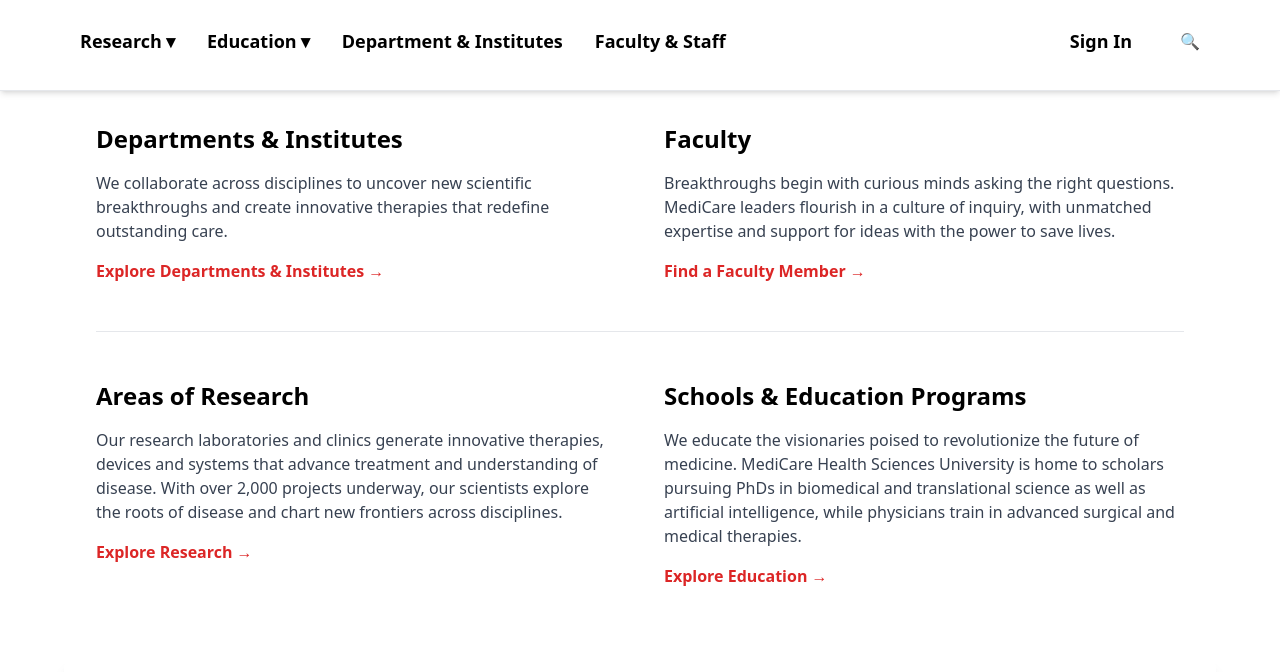
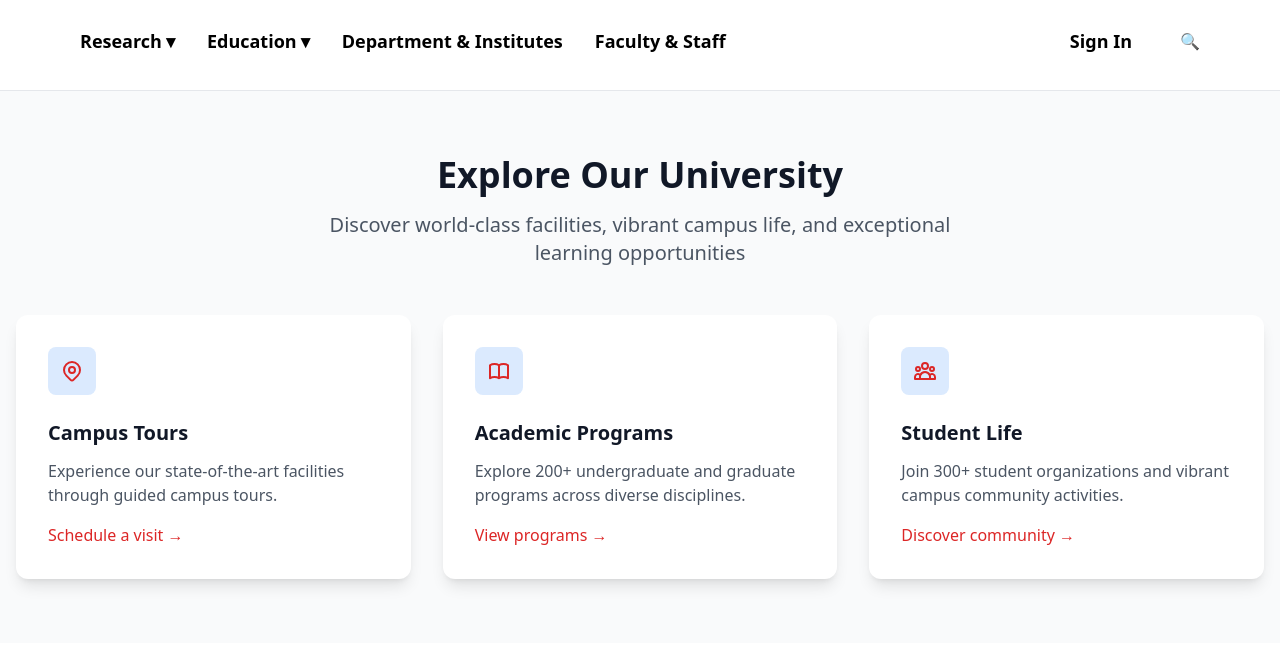
Before and after one commit to AbhilashReddy1519/Hospital-management-system, a website: page src/University.html in a window 1280 px wide. Shown: the part 70-742 px from the top of the page. Drawn offline with nearby package versions, Linux system fonts and the light colour scheme; a script that the page names is missing.

Commit message:
Add "Explore Our University" section with features grid
Introduced a new section highlighting campus tours, academic programs, and student life. This enhances user engagement by showcasing key university offerings with accessible links for further exploration.

```diff
--- a/src/University.html
+++ b/src/University.html
@@ -112,6 +112,69 @@
             </nav>
         </section>
     </header>
+<section class="py-16 bg-gray-50">
+    <div class="container mx-auto px-4">
+        <!-- Section Heading -->
+        <div class="text-center mb-12">
+            <h2 class="text-4xl font-bold text-gray-900 mb-4">Explore Our University</h2>
+            <p class="text-xl text-gray-600 max-w-2xl mx-auto">
+                Discover world-class facilities, vibrant campus life, and exceptional learning opportunities
+            </p>
+        </div>
+
+        <!-- Features Grid -->
+        <div class="grid grid-cols-1 md:grid-cols-2 lg:grid-cols-3 gap-8">
+            <!-- Campus Tour Card -->
+            <div class="bg-white rounded-xl shadow-lg overflow-hidden transition-transform duration-300 hover:scale-105">
+                <div class="p-8">
+                    <div class="w-12 h-12 bg-blue-100 rounded-lg flex items-center justify-center mb-6">
+                        <svg class="w-6 h-6 text-red-600" fill="none" stroke="currentColor" viewBox="0 0 24 24">
+                            <path stroke-linecap="round" stroke-linejoin="round" stroke-width="2" d="M17.657 16.657L13.414 20.9a1.998 1.998 0 01-2.827 0l-4.244-4.243a8 8 0 1111.314 0z"/>
+                            <path stroke-linecap="round" stroke-linejoin="round" stroke-width="2" d="M15 11a3 3 0 11-6 0 3 3 0 016 0z"/>
+                        </svg>
+                    </div>
+                    <h3 class="text-xl font-semibold text-gray-900 mb-3">Campus Tours</h3>
+                    <p class="text-gray-600 mb-4">Experience our state-of-the-art facilities through guided campus tours.</p>
+                    <a href="#" class="text-red-600 font-medium hover:text-red-800 hover:underline transition-colors">
+                        Schedule a visit →
+                    </a>
+                </div>
+            </div>
+
+            <!-- Programs Card -->
+            <div class="bg-white rounded-xl shadow-lg overflow-hidden transition-transform duration-300 hover:scale-105">
+                <div class="p-8">
+                    <div class="w-12 h-12 bg-blue-100 rounded-lg flex items-center justify-center mb-6">
+                        <svg class="w-6 h-6 text-red-600" fill="none" stroke="currentColor" viewBox="0 0 24 24">
+                            <path stroke-linecap="round" stroke-linejoin="round" stroke-width="2" d="M12 6.253v13m0-13C10.832 5.477 9.246 5 7.5 5S4.168 5.477 3 6.253v13C4.168 18.477 5.754 18 7.5 18s3.332.477 4.5 1.253m0-13C13.168 5.477 14.754 5 16.5 5c1.747 0 3.332.477 4.5 1.253v13C19.832 18.477 18.247 18 16.5 18c-1.746 0-3.332.477-4.5 1.253"/>
+                        </svg>
+                    </div>
+                    <h3 class="text-xl font-semibold text-gray-900 mb-3">Academic Programs</h3>
+                    <p class="text-gray-600 mb-4">Explore 200+ undergraduate and graduate programs across diverse disciplines.</p>
+                    <a href="#" class="text-red-600 font-medium hover:text-red-800 hover:underline transition-colors">
+                        View programs →
+                    </a>
+                </div>
+            </div>
+
+            <!-- Student Life Card -->
+            <div class="bg-white rounded-xl shadow-lg overflow-hidden transition-transform duration-300 hover:scale-105">
+                <div class="p-8">
+                    <div class="w-12 h-12 bg-blue-100 rounded-lg flex items-center justify-center mb-6">
+                        <svg class="w-6 h-6 text-red-600" fill="none" stroke="currentColor" viewBox="0 0 24 24">
+                            <path stroke-linecap="round" stroke-linejoin="round" stroke-width="2" d="M17 20h5v-2a3 3 0 00-5.356-1.857M17 20H7m10 0v-2c0-.656-.126-1.283-.356-1.857M7 20H2v-2a3 3 0 015.356-1.857M7 20v-2c0-.656.126-1.283.356-1.857m0 0a5.002 5.002 0 019.288 0M15 7a3 3 0 11-6 0 3 3 0 016 0zm6 3a2 2 0 11-4 0 2 2 0 014 0zM7 10a2 2 0 11-4 0 2 2 0 014 0z"/>
+                        </svg>
+                    </div>
+                    <h3 class="text-xl font-semibold text-gray-900 mb-3">Student Life</h3>
+                    <p class="text-gray-600 mb-4">Join 300+ student organizations and vibrant campus community activities.</p>
+                    <a href="#" class="text-red-600 font-medium hover:text-red-800 hover:underline transition-colors">
+                        Discover community →
+                    </a>
+                </div>
+            </div>
+        </div>
+    </div>
+</section>
     <div class="max-w-6xl mx-auto p-8">
         <!-- Departments & Faculty Section -->
         <div class="grid grid-cols-1 md:grid-cols-2 gap-12 border-b pb-12">
```
